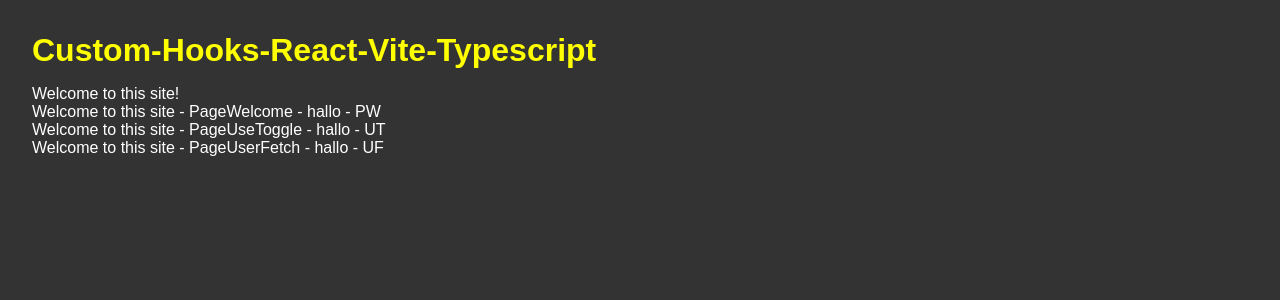
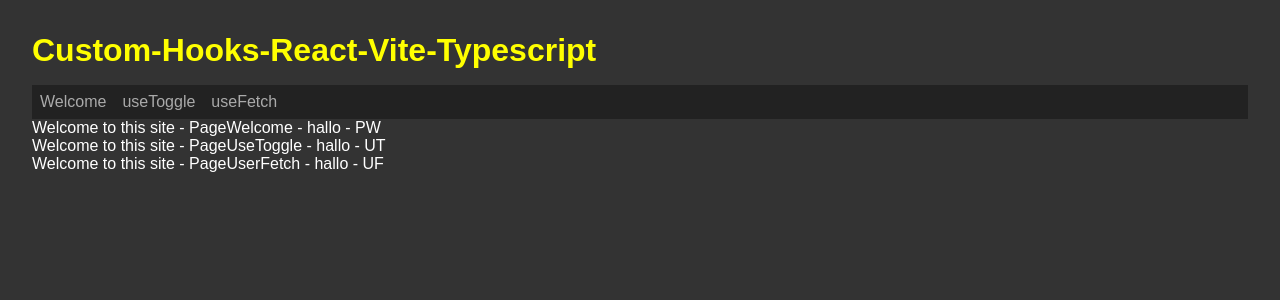
Before and after one commit to Scientific-Research/mk004-custom-hooks-React-Vite-Typescript, a React (Vite) app: page / in a window 1280 px wide. Shown: the top 300 px of the page. Built offline with nearby package versions, Linux system fonts and the light colour scheme.

Commit message:
NavLink implemented

```diff
--- a/index.html
+++ b/index.html
@@ -5,7 +5,7 @@
     <link rel="icon" type="image/svg+xml" href="/vite.svg" />
     <meta name="viewport" content="width=device-width, initial-scale=1.0" />
     <link rel="stylesheet" href="/src/App.css" />
-    <title>Vite + React + TS</title>
+    <title>Custom-Hooks-React-Vite-Typescript</title>
   </head>
   <body>
     <div id="root"></div>
--- a/src/App.css
+++ b/src/App.css
@@ -15,4 +15,19 @@ body {
     color: yellow;
     margin-bottom: 1rem;
   }
+
+  nav {
+    background-color: #222;
+    padding: 0.5rem;
+
+    a {
+      color: #aaa;
+      text-decoration: none;
+      margin-right: 1rem;
+    }
+
+    a.active {
+      color: rgb(211, 211, 110);
+    }
+  }
 }
--- a/src/App.tsx
+++ b/src/App.tsx
@@ -1,6 +1,6 @@
 // import './App.css';
 
-import { PageWelcome } from './components/pageWelcome';
+import { PageWelcome } from './components/PageWelcome';
 import { PageUseToggle } from './components/PageUseToggle';
 import { PageUserFetch } from './components/PageUseFetch';
 import { NavLink, Routes, Route, Navigation } from 'react-router-dom';
@@ -9,7 +9,14 @@ function App() {
   return (
     <div className="App">
       <h1>Custom-Hooks-React-Vite-Typescript</h1>
-      <p>Welcome to this site!</p>
+
+      <nav>
+        <NavLink to="/welcome">Welcome</NavLink>
+        <NavLink to="/useToggle">useToggle</NavLink>
+        <NavLink to="/useFetch">useFetch</NavLink>
+      </nav>
+
+      <Routes></Routes>
 
       <PageWelcome PageWelcome={'hallo - PW'} />
       <PageUseToggle PageUseToggle={'hallo - UT'} />
```
